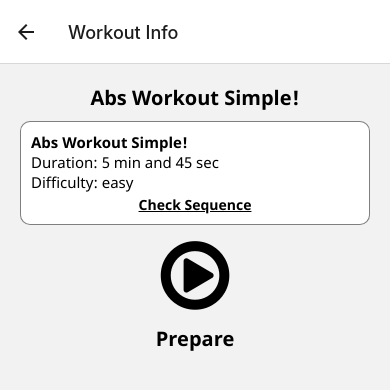
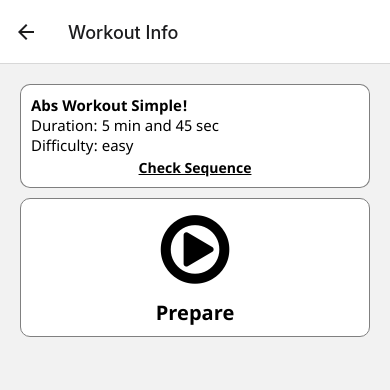
Before and after one commit to makyinmars/Pepa, a React Native app: screen / in a window 390 px wide. Both pictures are taken after a click on the element 195 px from the left and 167 px from the top of the page. Shown: the top 390 px of the page. Built offline with nearby package versions, Linux system fonts and the light colour scheme.

Commit message:
chore: displaying startu sequence and styling for workout

```diff
--- a/src/hooks/useCountdown.ts
+++ b/src/hooks/useCountdown.ts
@@ -15,7 +15,7 @@ export function useCountdown(index: number, initialCountdown: number = -1) {
         setCountdown((count) => {
           return count - 1;
         });
-      }, 10);
+      }, 1000);
     }
 
     return cleanup;
--- a/src/screens/WorkoutDetailScreen.tsx
+++ b/src/screens/WorkoutDetailScreen.tsx
@@ -24,8 +24,9 @@ type Navigation = NativeStackHeaderProps & DetailsParams;
 export default function WorkoutDetailScreen({ route }: Navigation) {
   const [sequence, setSequence] = useState<SequenceItem[]>([]);
   const [trackerIndex, setTrackerIndex] = useState<number>(-1);
+  const { countdown, start, stop, isRunning } = useCountdown(trackerIndex);
 
-  const { countdown, start, stop, isRunning } = useCountdown(trackerIndex);
+  const startupSequence = ["Ready", "Set", "Go!"].reverse();
 
   useEffect(() => {
     if (!workout) return;
@@ -47,7 +48,7 @@ export default function WorkoutDetailScreen({ route }: Navigation) {
     }
     setSequence(newSequence);
     setTrackerIndex(index);
-    start(newSequence[index].duration);
+    start(newSequence[index].duration + startupSequence.length);
   };
 
   if (!workout) {
@@ -59,7 +60,6 @@ export default function WorkoutDetailScreen({ route }: Navigation) {
 
   return (
     <View style={styles.container}>
-      <Text style={styles.title}>{workout.name}</Text>
       <WorkoutItem item={workout}>
         <Modal
           activator={({ handleOpen }) => (
@@ -81,6 +81,7 @@ export default function WorkoutDetailScreen({ route }: Navigation) {
           </View>
         </Modal>
       </WorkoutItem>
+      <View style={styles.workoutContainer}>
         <View style={styles.playIcon}>
           {sequence.length === 0 ? (
             <FontAwesome
@@ -89,7 +90,11 @@ export default function WorkoutDetailScreen({ route }: Navigation) {
               onPress={() => addItemToSequence(0)}
             />
           ) : isRunning ? (
-          <FontAwesome name="stop-circle-o" size={80} onPress={() => stop()} />
+            <FontAwesome
+              name="stop-circle-o"
+              size={80}
+              onPress={() => stop()}
+            />
           ) : (
             <FontAwesome
               name="play-circle-o"
@@ -105,7 +110,13 @@ export default function WorkoutDetailScreen({ route }: Navigation) {
           )}
           {sequence.length > 0 && countdown >= 0 && (
             <View>
-            <Text style={styles.countdown}>{countdown}</Text>
+              <Text style={styles.countdown}>
+                {countdown > sequence[trackerIndex].duration
+                  ? startupSequence[
+                      countdown - sequence[trackerIndex].duration - 1
+                    ]
+                  : countdown}
+              </Text>
             </View>
           )}
         </View>
@@ -119,6 +130,7 @@ export default function WorkoutDetailScreen({ route }: Navigation) {
           </Text>
         </View>
       </View>
+    </View>
   );
 }
 
@@ -126,6 +138,14 @@ const styles = StyleSheet.create({
   container: {
     flex: 1,
     padding: 20,
+  },
+  workoutContainer: {
+    backgroundColor: "#fff",
+    borderColor: "gray",
+    borderWidth: 1,
+    borderRadius: 10,
+    paddingTop: 10,
+    paddingBottom: 10,
   },
   title: {
     fontSize: 20,
```
Lines whose indentation alone changed are shown as unchanged.
